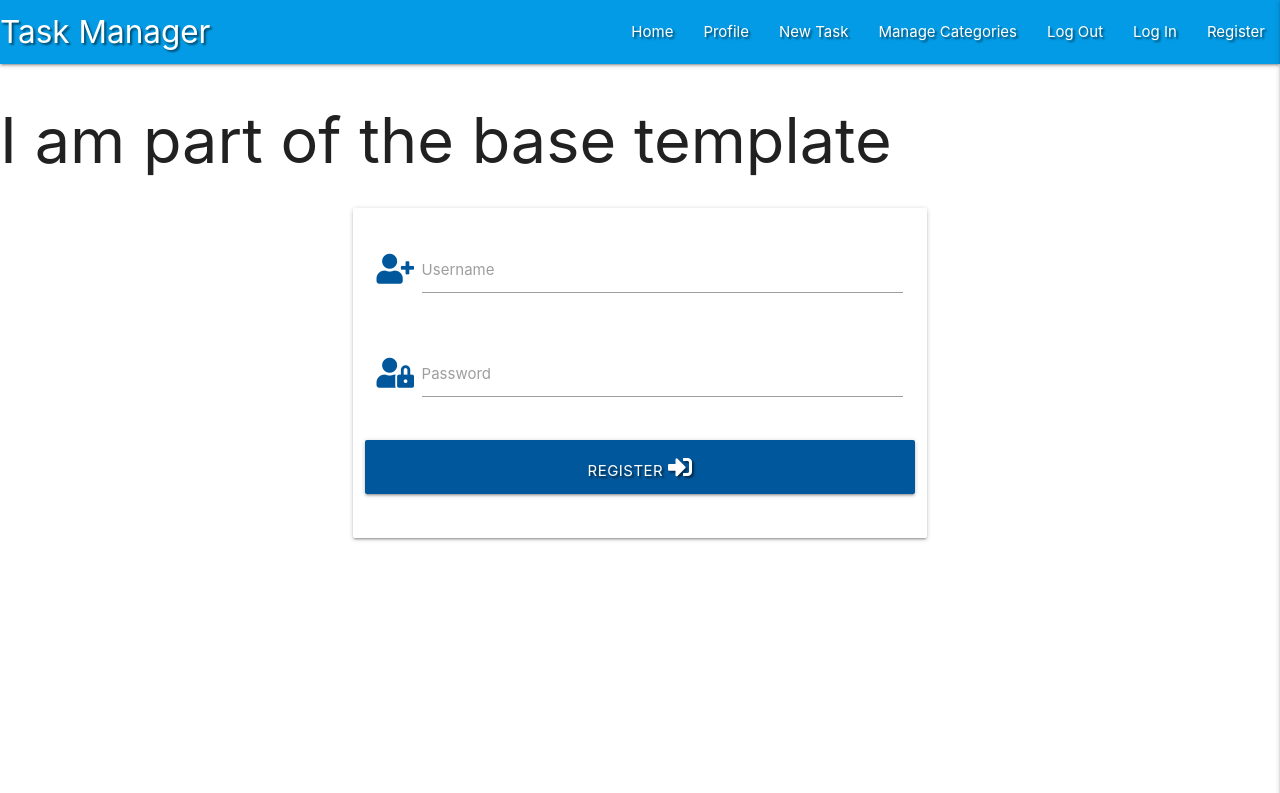
After one commit to Gaberoids/mongoDB-project, a Flask app: page /register in a window 1280 px wide. The commit adds this page. Shown: the top 793 px of the page. Run offline with Flask 2, Linux system fonts and the light colour scheme; some libraries are stand-ins or nearby versions.

Commit message:
Registration Functionality completed

```diff
--- a/app.py
+++ b/app.py
@@ -3,9 +3,10 @@ from flask import (
     Flask, flash, render_template,
     redirect, request, session, url_for)
 from flask_pymongo import PyMongo
-from bson.objectid import ObjectId
-# this will allow to use code to
+from bson.objectid import ObjectId # this will allow to use code to
 # ... access the data on docs
+# below, for authentication Werkzeug
+from werkzeug.security import generate_password_hash, check_password_hash
 if os.path.exists("env.py"):
     import env
 
@@ -32,6 +33,32 @@ def get_tasks():
     return render_template("tasks.html", tasks=tasks)
     # tasks=tasks. first "task" = template .html will use
     # ... second "tasks" is the var tasks = mongo.db.tasks.fin...
+
+
+@app.route("/register", methods=["GET", "POST"])
+def register():  # name the function the same as the url from line above
+    if request.method == "POST":
+        # a check if username already exists in db
+        existing_user = mongo.db.users.find_one(
+            {"username": request.form.get("username").lower()})
+
+        if existing_user:
+            flash("Username already exists")
+            return redirect(url_for("register"))
+
+        register = {
+            "username": request.form.get("username").lower(),
+            "password": generate_password_hash(request.form.get("password"))
+        }
+        mongo.db.users.insert_one(register)
+
+        # put newly created user into
+        # ...session coockie -> session["coockie"] = ...value...
+        session["user"] = request.form.get("username").lower()
+        flash("Registration Successful!")
+
+
+    return render_template("register.html")
 
 
 if __name__ == "__main__":
--- a/static/css/style.css
+++ b/static/css/style.css
@@ -1,3 +1,11 @@
+
+/* ------------------------------ home page  */
+/* navbar */
 .text-shadow {
     text-shadow: 2px 2px 2px rgba(0,0,0,0.5);
 }
+
+/* messages */
+.flashes h4 {
+    line-height: 2;
+}
--- a/templates/base.html
+++ b/templates/base.html
@@ -37,14 +37,14 @@
                     <li><a href="#">Manage Categories</a></li>
                     <li><a href="#">Log Out</a></li>
                     <li><a href="#">Log In</a></li>
-                    <li><a href="#">Register</a></li>
+                    <li><a href="{{ url_for('register') }}">Register</a></li>
                 </ul>
             </div>
         </nav>
 
         <ul class="sidenav" id="mobile-demo">
             <li><h4 class="center-align light-blue-text text-darken-4">Task Manager</h4></li>
-            <li><a href="{{ url_for('get_tasks') }}">Home</a></li>
+            <li><a href="{{ url_for('register') }}">Home</a></li>
             <li><a href="#">Profile</a></li>
             <li><a href="#">New Task</a></li>
             <li><a href="#">Manage Categories</a></li>
@@ -56,8 +56,28 @@
     </header>
     <!-- by convention we call content below -->
     <h1>I am part of the base template</h1>
+
+    <section>
+        <!-- flash messages -->
+        {% with messages = get_flashed_messages() %}
+            <!-- in case there is more than one message, iterate -->
+            {% if messages %}
+                {% for message in messages %}
+                    <div class="row flashes">
+                        <h4 class="light-blue lighten-4 center-aligh">{{ message }}</h4>
+
+                    </div>
+                {% endfor%}
+            {% endif %}
+        {% endwith %}
+    </section>
+
+    <main class = "container">
+
     {% block content %}
     {% endblock %}
+
+    </main>
 
     <!-- for this project will get started with components using jquery instead of javascript . needs to be before materialize -->
     <script src="https://code.jquery.com/jquery-3.5.1.min.js"
@@ -70,6 +90,7 @@
     {% block scripts %}
     {% endblock %}
     <!-- for end custom scripts -->
+
 </body>
 
 </html>
--- /dev/null
+++ b/templates/register.html
@@ -0,0 +1,35 @@
+{% extends "base.html" %}
+{% block content %}
+
+<div class="row">
+    <form class="col s12 m8 offset-m2" method="POST" action="{{ url_for('register') }}">
+        <div class="card-panel">
+            <!-- username -->
+            <div class="row">
+                <div class="input-field col s12">
+                    <i class="fas fa-user-plus prefix light-blue-text text-darken-4"></i>
+                    <!-- pattern is a buitin <input> property. It tells the characters allowed inthe input and how long they can be -->
+                    <input id="username" name="username" type="text" class="validate" minlength="5" pattern="^[a-zA-Z0-9]{5-15}$" maxlength="15" required>
+                    <label for="username">Username</label>
+                </div>
+            </div>
+            <!-- password -->
+            <div class="row">
+                <div class="input-field col s12">
+                    <i class="fas fa-user-lock prefix light-blue-text text-darken-4"></i>
+                    <!-- add password defense strategy to avoid bad data (last three attributes)-->
+                    <input id="password" name="password" type="password" class="validate" minlength="5" pattern="^[a-zA-Z0-9]{5-15}$" maxlength="15" required>
+                    <label for="password">Password</label>
+                </div>
+            </div>
+            <!-- register -->
+            <div class="row">
+                <button type="submit" class="col s12 btn-large light-blue darken-4 text-shadow">
+                    Register <i class="fas fa-sign-in-alt"></i>
+                </button>
+            </div>
+        </div>
+    </form>
+</div>
+
+{% endblock %}
```
